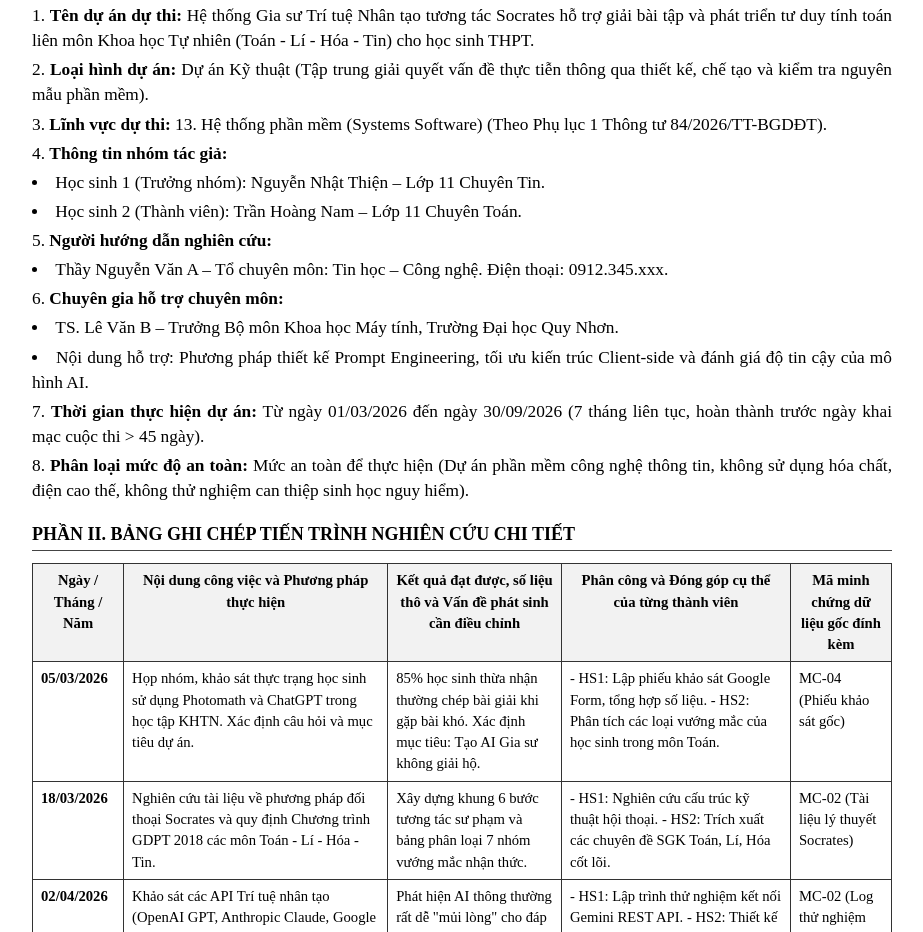
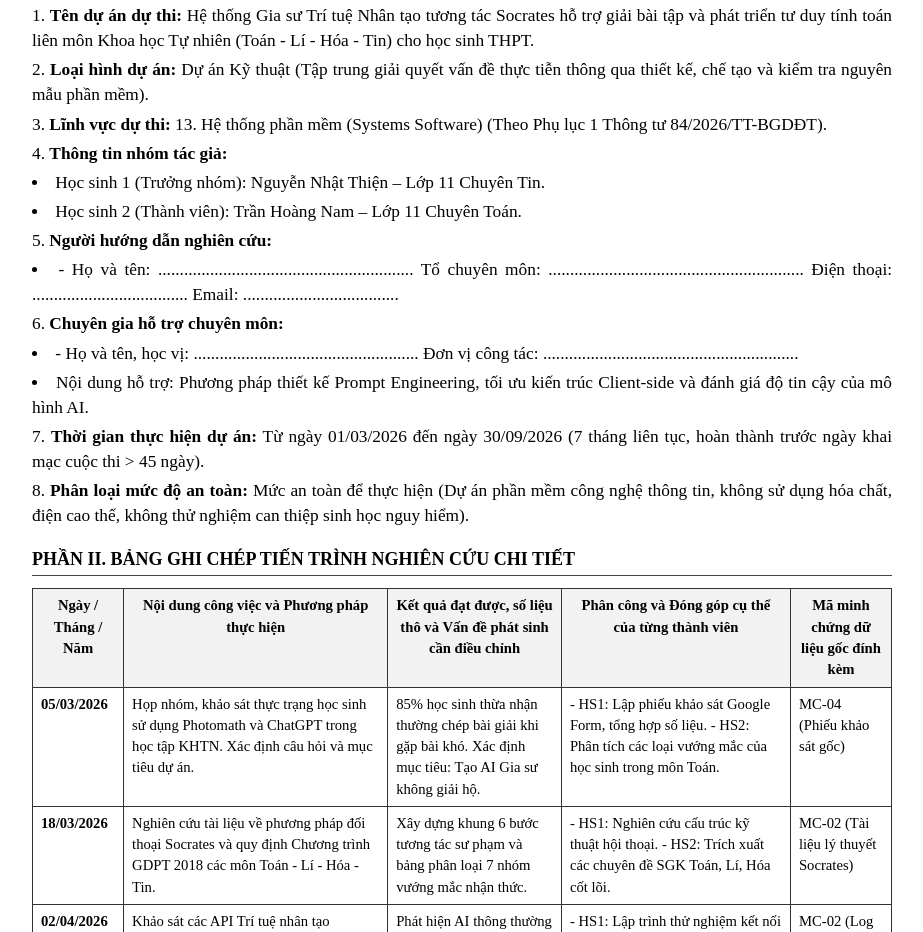
Before and after one commit to NguyenNhatThienQNU/gia-su-toan-tin, a plain HTML site: page HO_SO_NCKH_IN_AN.html in a window 1280 px wide. Shown: the part 6171-7103 px from the top of the page, without its empty margins (178-1101 px from the left). Drawn offline with Linux system fonts and the light colour scheme.

Commit message:
Hoan thien toan bo 7 bieu mau NCKH & STEM: danh dau Du an tap the, cap nhat HS1 va HS2, de trong thong tin GVHD va Chuyen gia cho nguoi dung tu dien

```diff
--- a/HO_SO_NCKH_IN_AN.html
+++ b/HO_SO_NCKH_IN_AN.html
@@ -182,7 +182,7 @@
 <li><b>Tác giả / Nhóm tác giả:</b></li>
 <p>1. Nguyễn Nhật Thiện (Trưởng nhóm, Lớp 11 Chuyên Tin)</p>
 <p>2. Trần Hoàng Nam (Thành viên, Lớp 11 Chuyên Toán)</p>
-<li><b>Giáo viên hướng dẫn:</b> Thầy Nguyễn Văn A (Tổ Tin học - Công nghệ).</li>
+<li><b>Giáo viên hướng dẫn:</b> ........................................................... (Tổ: ...........................................................).</li>
 <h3>2. Nội dung tóm tắt *(Đúng quy định: Tổng số chữ không vượt quá 300 chữ)*</h3>
 <blockquote><b>NỘI DUNG TÓM TẮT DỰ ÁN (278 CHỮ):</b></blockquote>
 <blockquote><b>a) Vấn đề cần giải quyết:</b> Thói quen lạm dụng các ứng dụng giải bài tập chụp ảnh và AI thông thường khiến học sinh chép lời giải thụ động, triệt tiêu tư duy tính toán và hiểu bản chất các môn Khoa học Tự nhiên (Toán, Lí, Hóa, Tin). Dự án giải quyết yêu cầu kỹ thuật: Xây dựng nền tảng Gia sư AI kiên định gợi mở theo phương pháp Socrates, tuyệt đối không giải hộ, chẩn đoán 7 nhóm lỗi sai và đồng hành giúp học sinh tự tìm ra đáp án.</blockquote>
@@ -202,9 +202,9 @@
 <li>Học sinh 1 (Trưởng nhóm): Nguyễn Nhật Thiện – Lớp 11 Chuyên Tin.</li>
 <li>Học sinh 2 (Thành viên): Trần Hoàng Nam – Lớp 11 Chuyên Toán.</li>
 <p>5. <b>Người hướng dẫn nghiên cứu:</b></p>
-<li>Thầy Nguyễn Văn A – Tổ chuyên môn: Tin học – Công nghệ. Điện thoại: 0912.345.xxx.</li>
+<li>- Họ và tên: ........................................................... Tổ chuyên môn: ........................................................... Điện thoại: .................................... Email: ....................................</li>
 <p>6. <b>Chuyên gia hỗ trợ chuyên môn:</b></p>
-<li>TS. Lê Văn B – Trưởng Bộ môn Khoa học Máy tính, Trường Đại học Quy Nhơn.</li>
+<li>- Họ và tên, học vị: .................................................... Đơn vị công tác: ...........................................................</li>
 <li>Nội dung hỗ trợ: Phương pháp thiết kế Prompt Engineering, tối ưu kiến trúc Client-side và đánh giá độ tin cậy của mô hình AI.</li>
 <p>7. <b>Thời gian thực hiện dự án:</b> Từ ngày 01/03/2026 đến ngày 30/09/2026 (7 tháng liên tục, hoàn thành trước ngày khai mạc cuộc thi > 45 ngày).</p>
 <p>8. <b>Phân loại mức độ an toàn:</b> Mức an toàn để thực hiện (Dự án phần mềm công nghệ thông tin, không sử dụng hóa chất, điện cao thế, không thử nghiệm can thiệp sinh học nguy hiểm).</p>
@@ -326,32 +326,32 @@
 <tr>
 <td><b>Tháng 04/2026</b> <i>(25/04/2026)</i></td>
 <td>Nhóm học sinh có ý thức tự giác cao, xác định đúng vấn đề cấp thiết. Đã làm chủ kỹ thuật JSON Schema để kiểm soát AI, độc lập thực hiện thử nghiệm. Dự án an toàn tuyệt đối.</td>
-<td><i>(Đã ký)</i> <b>Nguyễn Văn A</b></td>
+<td><i>(Ký và ghi rõ họ tên)</i> <br/><br/> ........................................</td>
 </tr>
 <tr>
 <td><b>Tháng 05/2026</b> <i>(28/05/2026)</i></td>
 <td>Tiến độ nhanh, thiết kế giao diện sáng tạo. Bàn phím ký hiệu toán - khoa học tự nhiên rất trực quan, tiện dụng. Phân công nhiệm vụ giữa hai học sinh rõ ràng, gắn kết.</td>
-<td><i>(Đã ký)</i> <b>Nguyễn Văn A</b></td>
+<td><i>(Ký và ghi rõ họ tên)</i> <br/><br/> ........................................</td>
 </tr>
 <tr>
 <td><b>Tháng 06/2026</b> <i>(30/06/2026)</i></td>
 <td>Đã tích hợp thành công WebAssembly chạy Python cục bộ. Ý tưởng khóa thời gian thử thách và mở lời giải phân bước rất đúng đắn về mặt sư phạm. Khuyến khích tiếp tục hoàn thiện.</td>
-<td><i>(Đã ký)</i> <b>Nguyễn Văn A</b></td>
+<td><i>(Ký và ghi rõ họ tên)</i> <br/><br/> ........................................</td>
 </tr>
 <tr>
 <td><b>Tháng 07/2026</b> <i>(28/07/2026)</i></td>
 <td>Hoàn thiện tốt bước ⑥ trích xuất chuyên đề SGK và đề xuất bài tập củng cố. Dữ liệu thử nghiệm ban đầu khả quan. Nhắc nhở nhóm chuẩn bị phương án kiểm thử diện rộng.</td>
-<td><i>(Đã ký)</i> <b>Nguyễn Văn A</b></td>
+<td><i>(Ký và ghi rõ họ tên)</i> <br/><br/> ........................................</td>
 </tr>
 <tr>
 <td><b>Tháng 08/2026</b> <i>(30/08/2026)</i></td>
 <td>Hệ thống đã triển khai thành công trên Vercel, hoạt động ổn định. Nhóm học sinh làm chủ hoàn toàn mã nguồn, không sao chép sản phẩm có sẵn. Đảm bảo bảo mật thông tin.</td>
-<td><i>(Đã ký)</i> <b>Nguyễn Văn A</b></td>
+<td><i>(Ký và ghi rõ họ tên)</i> <br/><br/> ........................................</td>
 </tr>
 <tr>
 <td><b>Tháng 09/2026</b> <i>(30/09/2026)</i></td>
 <td>Thử nghiệm trên 45 học sinh đạt kết quả thuyết phục (120 phiên thực nghiệm). Số liệu trung thực, minh chứng đầy đủ. Đánh giá hồ sơ hoàn thành xuất sắc, đủ điều kiện dự thi.</td>
-<td><i>(Đã ký)</i> <b>Nguyễn Văn A</b></td>
+<td><i>(Ký và ghi rõ họ tên)</i> <br/><br/> ........................................</td>
 </tr>
 </table>
 <h2>PHẦN IV. DANH MỤC DỮ LIỆU GỐC VÀ MINH CHỨNG ĐÍNH KÈM</h2>
@@ -416,7 +416,7 @@
 <p>3. <b>Thông tin học sinh thực hiện:</b></p>
 <li>Học sinh 1: Nguyễn Nhật Thiện – Lớp 11 Chuyên Tin – Ngày sinh: 15/04/2009.</li>
 <li>Học sinh 2: Trần Hoàng Nam – Lớp 11 Chuyên Toán – Ngày sinh: 22/08/2009.</li>
-<p>4. <b>Người hướng dẫn nghiên cứu:</b> Thầy Nguyễn Văn A (Giáo viên môn Tin học).</p>
+<p>4. <b>Người hướng dẫn nghiên cứu:</b> ..........................................................................................</p>
 <h3>II. KHAI BÁO VIỆC SỬ DỤNG CÔNG NGHỆ SỐ VÀ TRÍ TUỆ NHÂN TẠO (AI)</h3>
 <p><b>1. Xác định mức độ sử dụng trong dự án:</b></p>
 <p>[ ] Mức độ 1 (Không phải khai báo chi tiết)</p>
@@ -482,7 +482,7 @@
 </tr>
 <tr>
 <td><i>(Ký và ghi rõ họ tên)</i> <br/><br/> <b>Nguyễn Nhật Thiện</b> &nbsp;&nbsp;&nbsp;&nbsp; <b>Trần Hoàng Nam</b></td>
-<td><i>(Ký và ghi rõ họ tên)</i> <br/><br/> <b>Nguyễn Văn A</b></td>
+<td><i>(Ký và ghi rõ họ tên)</i> <br/><br/> .....................................................................</td>
 </tr>
 </table>
 <div class="page-break"></div>
@@ -493,7 +493,7 @@
 <p>2. <b>Lĩnh vực:</b> Hệ thống phần mềm (Systems Software).</p>
 <p>3. <b>Loại hình dự án:</b> [X] Dự án kỹ thuật.</p>
 <p>4. <b>Nhóm học sinh thực hiện:</b> Nguyễn Nhật Thiện (Lớp 11 Tin), Trần Hoàng Nam (Lớp 11 Toán).</p>
-<p>5. <b>Giáo viên hướng dẫn:</b> Thầy Nguyễn Văn A (Tổ Tin học – Công nghệ).</p>
+<p>5. <b>Giáo viên hướng dẫn:</b> ........................................................... (Tổ: ...........................................................).</p>
 <h3>A. TỔNG QUAN VÀ MỤC TIÊU DỰ ÁN</h3>
 <p>1. <b>Lý do chọn đề tài:</b> Tình trạng học sinh phụ thuộc vào các công cụ giải bài chụp ảnh (Photomath, Qanda) làm triệt tiêu tư duy tính toán và năng lực tự học. Cần một công cụ AI sư phạm đóng vai trò "người thầy Socrates" kiên nhẫn hỏi đáp gợi mở.</p>
 <p>2. <b>Vấn đề kỹ thuật cần giải quyết:</b> Xây dựng ứng dụng web chạy trực tiếp trên trình duyệt, kết nối LLM qua JSON Schema để đảm bảo: Không bao giờ lộ đáp số, chẩn đoán đúng 7 loại vướng mắc, hỗ trợ công thức Toán - Khoa học qua KaTeX, thực thi code Python an toàn tại chỗ và tự động đề xuất bài tập củng cố theo cấp độ.</p>
@@ -523,7 +523,7 @@
 <p>4. <b>Nhóm học sinh thực hiện:</b></p>
 <li>Nguyễn Nhật Thiện (Trưởng nhóm - Lập trình hệ thống & AI Engine)</li>
 <li>Trần Hoàng Nam (Thiết kế sư phạm, Ngân hàng bài tập KHTN & Bàn phím công thức)</li>
-<li>Giáo viên hướng dẫn: Thầy Nguyễn Văn A (Tổ Tin học).</li>
+<li>Giáo viên hướng dẫn: ..........................................................................................</li>
 <h3>II. QUÁ TRÌNH THỰC HIỆN</h3>
 <p>1. <b>Tiêu chí kỹ thuật cần đạt của sản phẩm STEM:</b></p>
 <li>Tương tác gợi hỏi Socrates 100%, không cung cấp kết quả trước thời hạn.</li>
@@ -590,12 +590,12 @@
 </table>
 <h3>II. THÔNG TIN NGƯỜI HƯỚNG DẪN VÀ CHUYÊN GIA</h3>
 <p>1. <b>Người hướng dẫn nghiên cứu:</b></p>
-<li>Họ và tên: <b>Nguyễn Văn A</b> &nbsp;&nbsp;&nbsp;&nbsp; Giới tính: Nam</li>
-<li>Chức vụ / Tổ chuyên môn: Giáo viên - Tổ Tin học – Công nghệ, Trường THPT chuyên Lê Quý Đôn.</li>
-<li>Trình độ: Thạc sĩ Khoa học Máy tính. Điện thoại: 0912.345.xxx. Email: nva.lequydon@gialai.edu.vn.</li>
+<li>Họ và tên: ........................................................... Giới tính: ....................</li>
+<li>Chức vụ / Tổ chuyên môn: ..........................................................................................................</li>
+<li>Trình độ: .......................................................... Điện thoại: .......................................... Email: ..........................................</li>
 <p>2. <b>Chuyên gia hỗ trợ chuyên môn:</b></p>
-<li>Họ và tên: <b>TS. Lê Văn B</b> – Trưởng Bộ môn Khoa học Máy tính, Trường Đại học Quy Nhơn.</li>
-<li>Nội dung hỗ trợ: Phương pháp nghiên cứu kỹ thuật, tư vấn kiến trúc mô hình ngôn ngữ lớn và phương pháp kiểm thử độ tin cậy của phần mềm.</li>
+<li>Họ và tên: ........................................................... Đơn vị công tác: ...........................................................</li>
+<li>Nội dung hỗ trợ: ..........................................................................................................................................................</li>
 <h3>III. THÔNG TIN DỰ ÁN</h3>
 <p>1. <b>Tên dự án:</b></p>
 <li><i>Tiếng Việt:</i> Hệ thống Gia sư Trí tuệ Nhân tạo tương tác Socrates hỗ trợ giải bài tập và phát triển tư duy tính toán liên môn Khoa học Tự nhiên (Toán - Lí - Hóa - Tin) cho học sinh THPT.</li>
@@ -662,7 +662,7 @@
 </tr>
 <tr>
 <td><i>(Cam kết thông tin trung thực)</i> <br/><br/> <b>Nguyễn Nhật Thiện</b> &nbsp;&nbsp;&nbsp;&nbsp; <b>Trần Hoàng Nam</b></td>
-<td><i>(Xác nhận hồ sơ đủ điều kiện)</i> <br/><br/> <b>Nguyễn Văn A</b></td>
+<td><i>(Xác nhận hồ sơ đủ điều kiện)</i> <br/><br/> .....................................................................</td>
 </tr>
 </table>
 <p><b>PHÊ DUYỆT CỦA TỔ TRƯỞNG CHUYÊN MÔN:</b></p>
```
Also changed, not shown: 8 other files.
